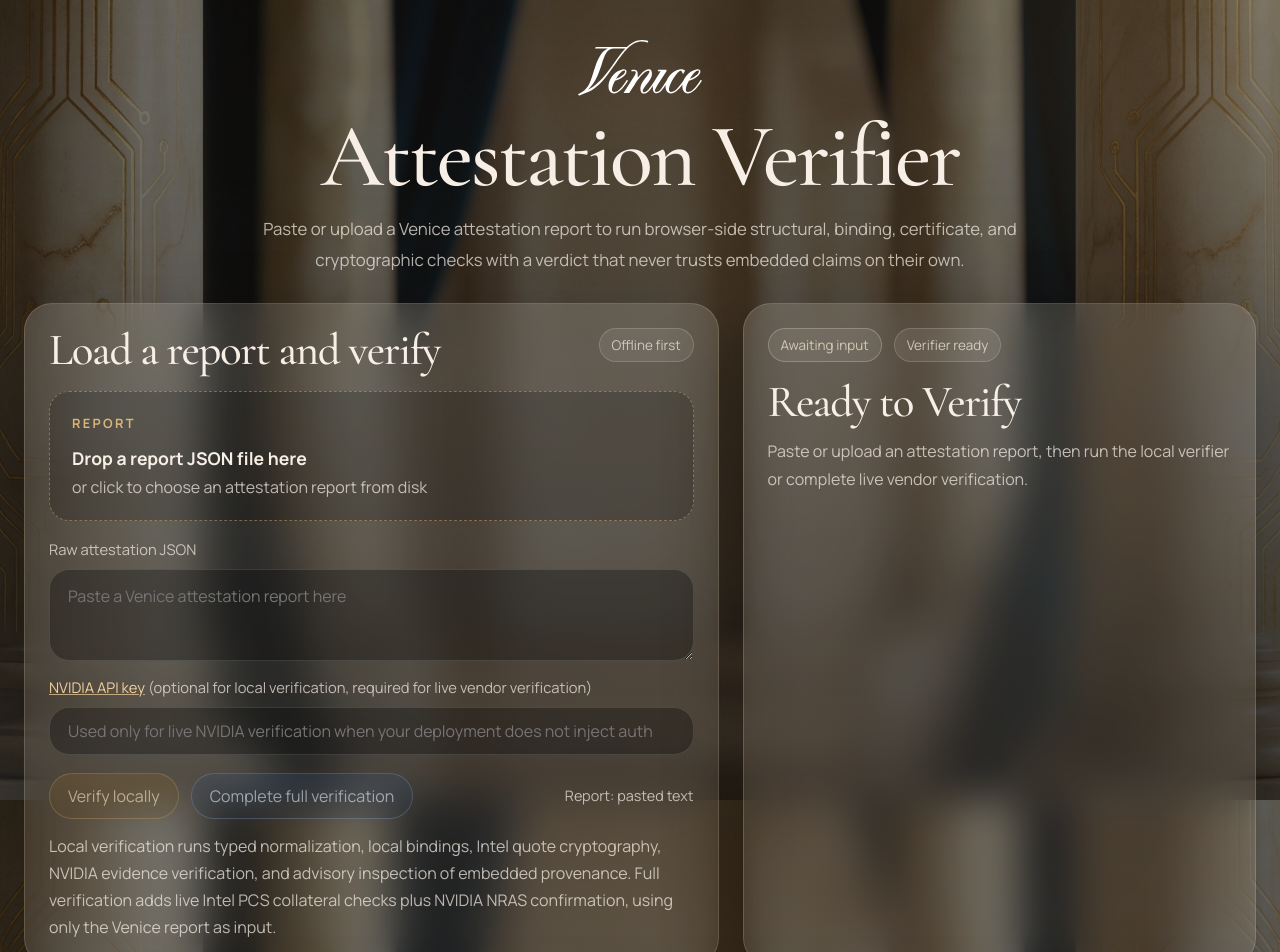
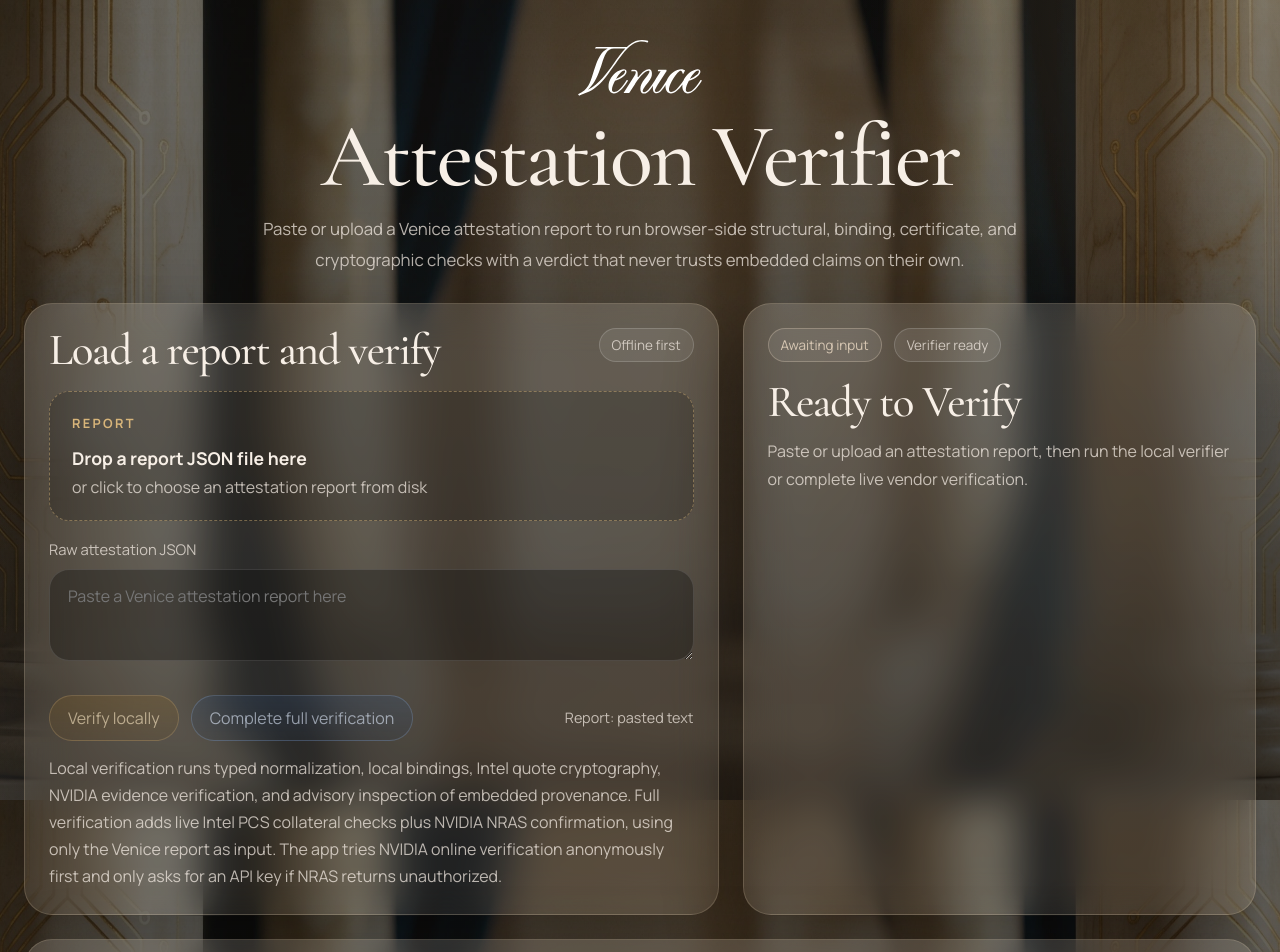
Before and after one commit to willyogo/privacy-proofs, a React (Vite) app: page / in a window 1280 px wide. Shown: the top 952 px of the page. Built offline with nearby package versions, Linux system fonts and the light colour scheme.

Commit message:
Reveal NVIDIA key input only after auth failure

```diff
--- a/src/app.tsx
+++ b/src/app.tsx
@@ -16,6 +16,7 @@
   const [rawInput, setRawInput] = useState("");
   const [fileName, setFileName] = useState<string | undefined>(undefined);
   const [nvidiaApiKey, setNvidiaApiKey] = useState("");
+  const [showNvidiaApiKeyInput, setShowNvidiaApiKeyInput] = useState(false);
   const [result, setResult] = useState<ParseResult>(createIdleParseResult());
   const [activeMode, setActiveMode] = useState<VerificationMode | null>(null);
   const [, startTransition] = useTransition();
@@ -27,6 +28,7 @@
 
     if (nextValue.trim().length === 0) {
       setResult(createIdleParseResult());
+      setShowNvidiaApiKeyInput(false);
     }
   }
 
@@ -60,6 +62,13 @@
 
     startTransition(() => {
       setResult(nextResult);
+      if (
+        mode === "online" &&
+        sanitizeEnvValue(nvidiaApiKey) === undefined &&
+        requiresNvidiaApiKey(nextResult)
+      ) {
+        setShowNvidiaApiKeyInput(true);
+      }
     });
     setActiveMode(null);
   }
@@ -88,6 +97,9 @@
           className="page-section-input"
           activeMode={activeMode}
           fileName={fileName}
+          showNvidiaApiKeyInput={
+            showNvidiaApiKeyInput || sanitizeEnvValue(nvidiaApiKey) !== undefined
+          }
           onInputChange={handleReportInputChange}
           onNvidiaApiKeyChange={setNvidiaApiKey}
           onVerifyOffline={() => void handleVerify("offline")}
@@ -139,3 +151,15 @@
 function sanitizeEnvValue(value?: string): string | undefined {
   return value && value.trim().length > 0 ? value.trim() : undefined;
 }
+
+function requiresNvidiaApiKey(result: ParseResult): boolean {
+  return result.checks.some((check) => {
+    if (check.id !== "nvidia-online-attest-fetch" || check.status !== "fail") {
+      return false;
+    }
+
+    return check.details?.some(
+      (detail) => detail.label === "HTTP status" && (detail.value === "401" || detail.value === "403"),
+    ) ?? false;
+  });
+}
--- a/src/components/InputPanel.tsx
+++ b/src/components/InputPanel.tsx
@@ -11,6 +11,7 @@
   onVerifyOffline: () => void;
   onVerifyOnline: () => void;
   rawInput: string;
+  showNvidiaApiKeyInput: boolean;
 };
 
 export default function InputPanel({
@@ -23,6 +24,7 @@
   onVerifyOffline,
   onVerifyOnline,
   rawInput,
+  showNvidiaApiKeyInput,
 }: InputPanelProps) {
   const isVerifying = activeMode !== null;
 
@@ -56,6 +58,8 @@
         value={rawInput}
       />
 
+      {showNvidiaApiKeyInput ? (
+        <>
           <label
             className="textarea-label"
             htmlFor="nvidia-api-key"
@@ -67,18 +71,20 @@
             >
               NVIDIA API key
             </a>{" "}
-        (optional for local verification, required for live vendor verification)
+            (shown because NRAS rejected the unauthenticated request)
           </label>
           <input
             autoComplete="off"
             className="text-input"
             id="nvidia-api-key"
             onChange={(event) => onNvidiaApiKeyChange(event.target.value)}
-        placeholder="Used only for live NVIDIA verification when your deployment does not inject auth"
+            placeholder="Used only when live NVIDIA verification requires authentication"
             spellCheck={false}
             type="password"
             value={nvidiaApiKey}
           />
+        </>
+      ) : null}
 
       <div className="input-actions">
         <div className="input-actions-group">
@@ -109,7 +115,8 @@
         cryptography, NVIDIA evidence verification, and advisory inspection of
         embedded provenance. Full verification adds live Intel PCS collateral
         checks plus NVIDIA NRAS confirmation, using only the Venice report as
-        input.
+        input. The app tries NVIDIA online verification anonymously first and
+        only asks for an API key if NRAS returns unauthorized.
       </p>
     </section>
   );
```
Also changed, not shown: 2 other files (tests, documents, lock files or other folders). Lines whose indentation alone changed are shown as unchanged.
